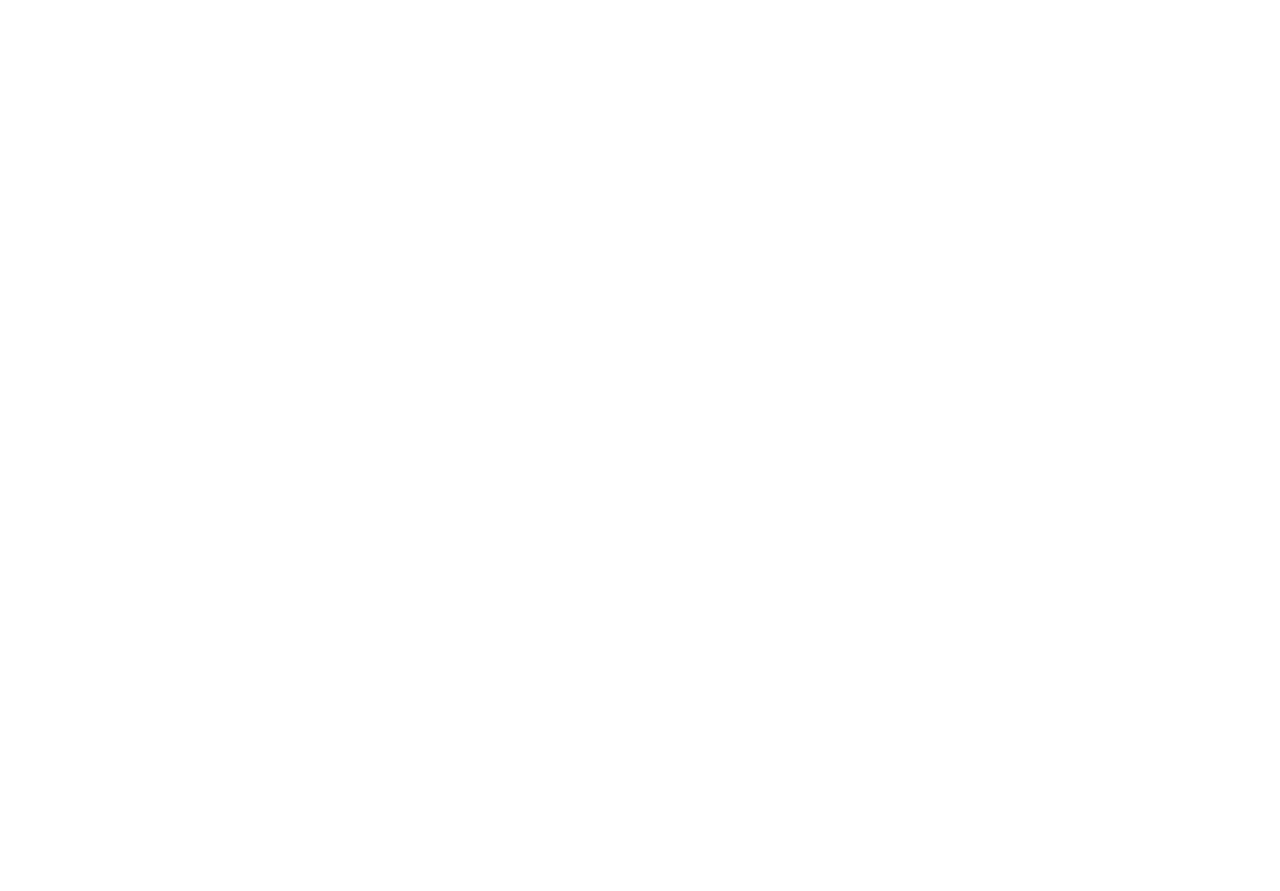
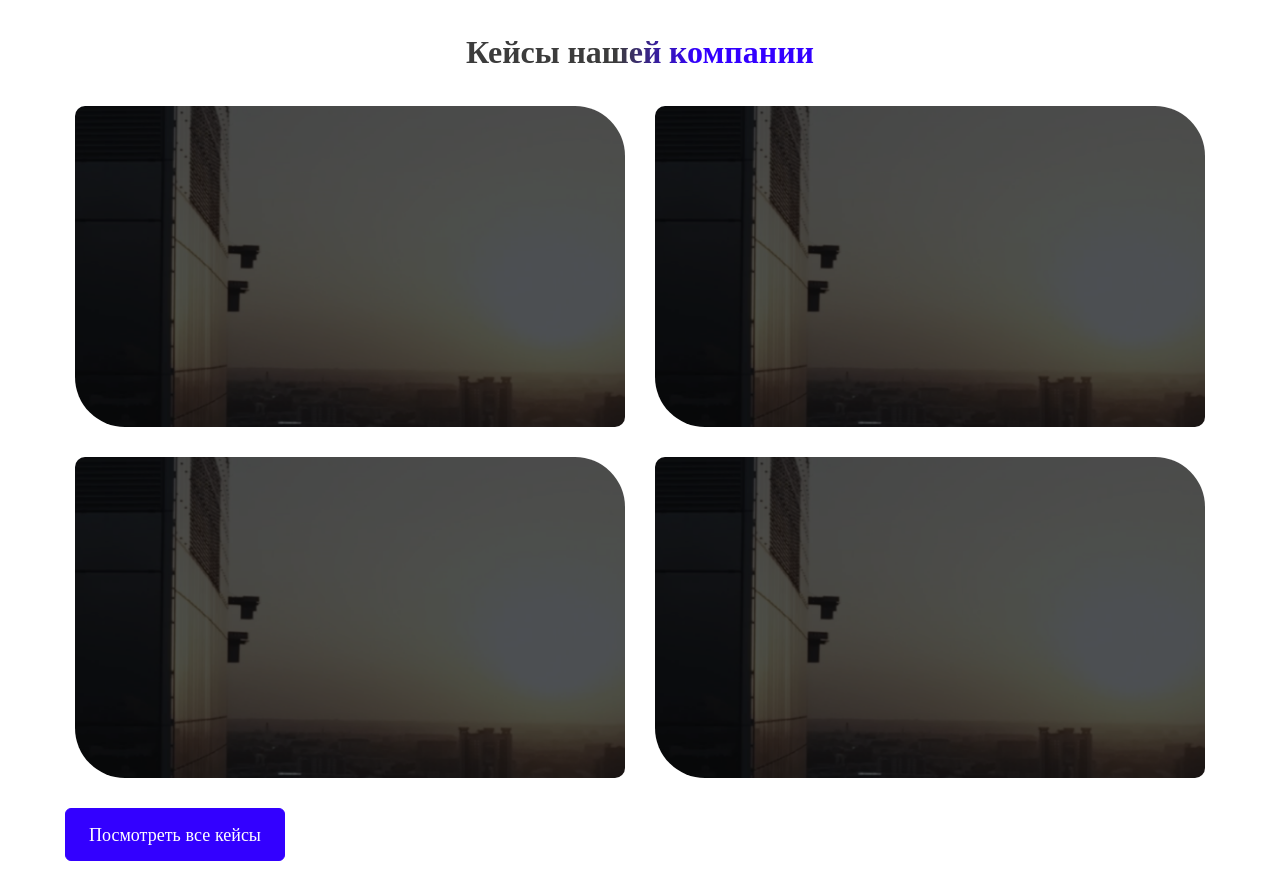
Before and after one commit to Annnabelle/astra, a React (Create React App) app: page / in a window 1280 px wide. Shown: the part 2218-3109 px from the top of the page. Before the commit the page ends 2223 px from the top, so only its background shows below. Built offline with nearby package versions, Linux system fonts and the light colour scheme.

Commit message:
add cases block

```diff
--- a/src/App.js
+++ b/src/App.js
@@ -1,3 +1,4 @@
+import Cases from "./components/cases";
 import Header from "./components/header";
 import Hero from "./components/hero";
 import PartnersBlock from "./components/partnersBlock";
@@ -12,6 +13,7 @@
       <PartnersBlock/>
       <Services/>
       <StaticBlock/>
+      <Cases/>
     </div>
   );
 }
--- /dev/null
+++ b/src/components/cases/index.jsx
@@ -0,0 +1,85 @@
+import React from "react";
+import casesBg from "../../assets/casesBg.png";
+import "./styles.sass";
+import Button from "../button";
+
+const Cases = () => {
+  const casesData = [
+    {
+      id: 1,
+      img: casesBg,
+      title: "Walter engineering",
+      content: "Разработали интерфейс позволяющий клиенту ознакомиться с необычными продуктами от...",
+      href: "#",
+    },
+    {
+      id: 2,
+      img: casesBg,
+      title: "Walter engineering",
+      content: "Разработали интерфейс позволяющий клиенту ознакомиться с необычными продуктами от...",
+      href: "#",
+    },
+    {
+      id: 3,
+      img: casesBg,
+      title: "Walter engineering",
+      content: "Разработали интерфейс позволяющий клиенту ознакомиться с необычными продуктами от...",
+      href: "#",
+    },
+    {
+      id: 4,
+      img: casesBg,
+      title: "Walter engineering",
+      content: "Разработали интерфейс позволяющий клиенту ознакомиться с необычными продуктами от...",
+      href: "#",
+    },
+  ];
+  return (
+    <div className='cases'>
+      <div className='container'>
+        <div className='casesContainer'>
+          <div className='casesTitle'>
+            <h3 className='title'>Кейсы нашей компании</h3>
+          </div>
+          <div className='casesItemsContainer'>
+            {casesData?.map((item) => (
+              <div
+                className='casesItemContainer'
+                key={item?.id}
+              >
+                <div className='itemImage'>
+                  <img
+                    src={item?.img}
+                    alt={item?.img}
+                    className='img'
+                  />
+                </div>
+                <div className='casesItem'>
+                  <div className='itemTitle'>
+                    <h4 className='title'>{item?.title}</h4>
+                  </div>
+                  <div className='itemContent'>
+                    <p className='content'>{item?.content}</p>
+                  </div>
+                  <div className='itemLink'>
+                    <a
+                      href={item?.href}
+                      className='link'
+                    >
+                      Подробнее
+                    </a>
+                  </div>
+                </div>
+              </div>
+            ))}
+          </div>
+          <div className='casesButton'>
+            <Button>Посмотреть все кейсы</Button>
+          </div>
+        </div>
+      </div>
+    </div>
+  );
+};
+
+export default Cases;
--- /dev/null
+++ b/src/components/cases/styles.sass
@@ -0,0 +1,96 @@
+@import '../../styles/_typography'
+@import '../../styles/_variables'
+.cases
+    padding: 30px 0
+    .casesContainer
+        display: flex
+        flex-direction: column
+        row-gap: 30px
+        .casesTitle
+            text-align: center
+            .title
+                background: linear-gradient(90deg, rgba(60,60,60,1) 20%, rgba(60,60,60,1) 48%, rgba(51,0,255,1) 55%)
+                -webkit-background-clip: text
+                -webkit-text-fill-color: transparent
+                +typography(32px, 600)
+                @media screen and (max-width: 550px)
+                    font-size: 24px
+        .casesItemsContainer
+            display: flex
+            flex-wrap: wrap
+            flex-direction: row
+            justify-content: center
+            gap: 30px
+            .casesItemContainer
+                height: 100%
+                max-height: 370px
+                max-width: 630px
+                width: 100%
+                border-radius: 10px 50px 10px 50px
+                transition: all 0.5s ease
+                z-index: 2
+                position: relative
+                overflow: hidden
+                cursor: pointer
+                @media screen and (max-width: 1370px)
+                    max-width: 550px
+                @media screen and (max-width: 1250px)
+                    max-width: 450px
+                @media screen and (max-width: 991px)
+                    max-width: 100%
+                    max-height: 100%
+                .itemImage
+                    width: 100%
+                    height: 100%
+                    display: flex
+                    .img
+                        width: 100%
+                        height: 100%
+                        object-fit: cover
+                .casesItem
+                    position: absolute
+                    top: 0
+                    bottom: 0
+                    left: 0
+                    width: 100%
+                    padding: 0 30px
+                    display: flex
+                    flex-direction: column
+                    row-gap: 30px
+                    justify-content: center
+                    background: rgba(51, 0, 255, 0.3)
+                    color: white
+                    opacity: 0
+                    transform: translateX(-100%)
+                    transition: opacity 0.5s ease, transform 0.5s ease
+                    @media screen and (max-width: 550px)
+                        row-gap: 15px
+                    @media screen and (max-width: 420px)
+                        row-gap: 5px
+                    .itemTitle
+                        .title
+                            +typography(24px, 600, map-get($basic, 'white'))
+                            @media screen and (max-width: 1250px)
+                                font-size: 20px
+                            @media screen and (max-width: 550px)
+                                font-size: 18px
+                    .itemContent
+                        .content
+                            +typography(18px, 500, map-get($basic, 'white'))
+                            @media screen and (max-width: 1250px)
+                                font-size: 16px
+                            @media screen and (max-width: 550px)
+                                font-size: 14px
+                    .itemLink
+                        .link
+                            transition: all 0.5s ease
+                            +typography(20px, 600, map-get($basic, "white"))
+                            @media screen and (max-width: 1250px)
+                                font-size: 18px
+                            @media screen and (max-width: 550px)
+                                font-size: 16px
+                            &:hover
+                                color: map-get($main, 'main')
+                &:hover .casesItem
+                    opacity: 1
+                    transform: translateX(0)
```
Also changed, not shown: src/components/blockLevelUp/index.jsx (added, +30 -0 lines), src/assets/casesBg.png (added), src/assets/levelUpBg.webp (added), src/components/blockLevelUp/styles.sass (added).
